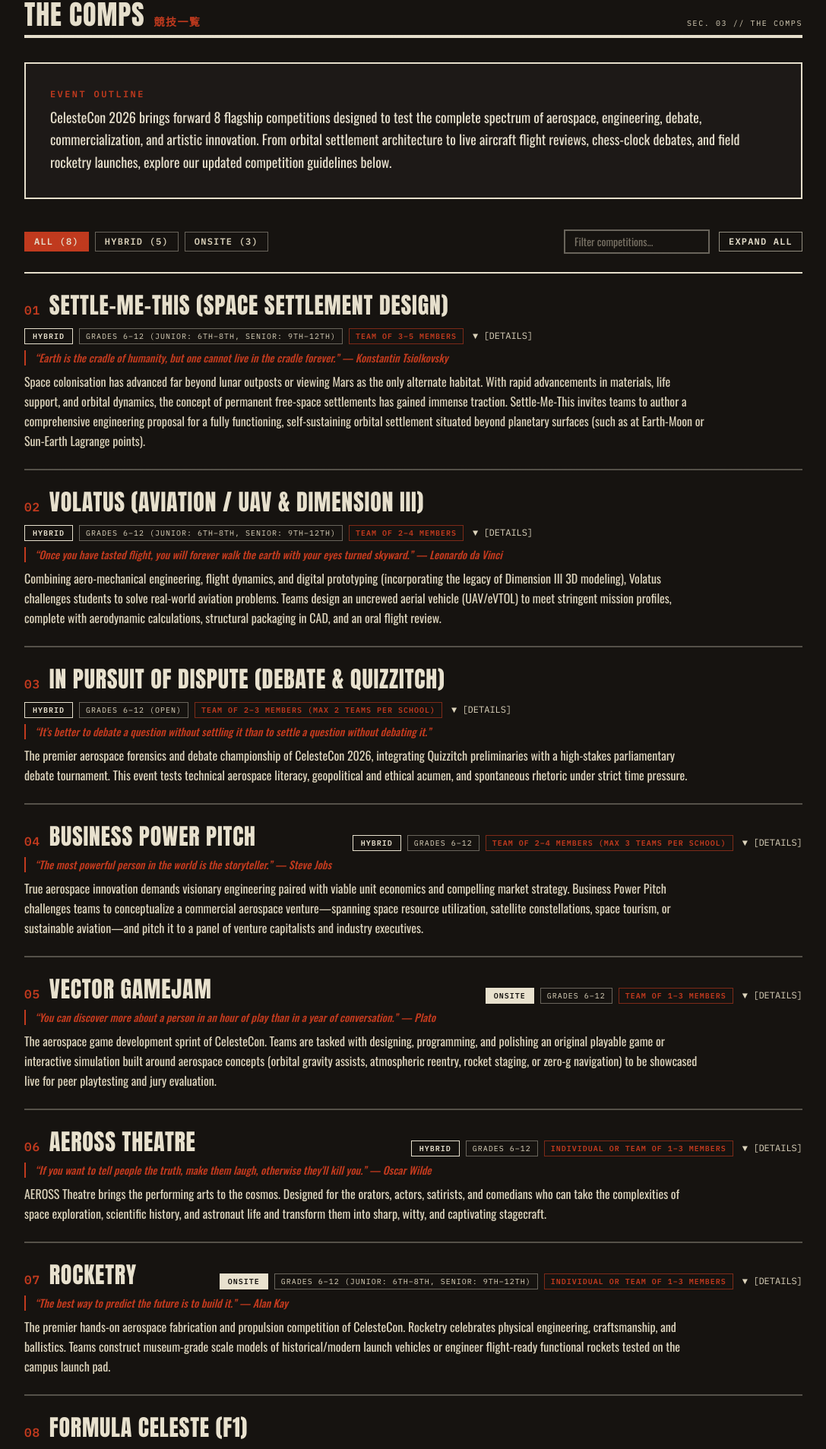
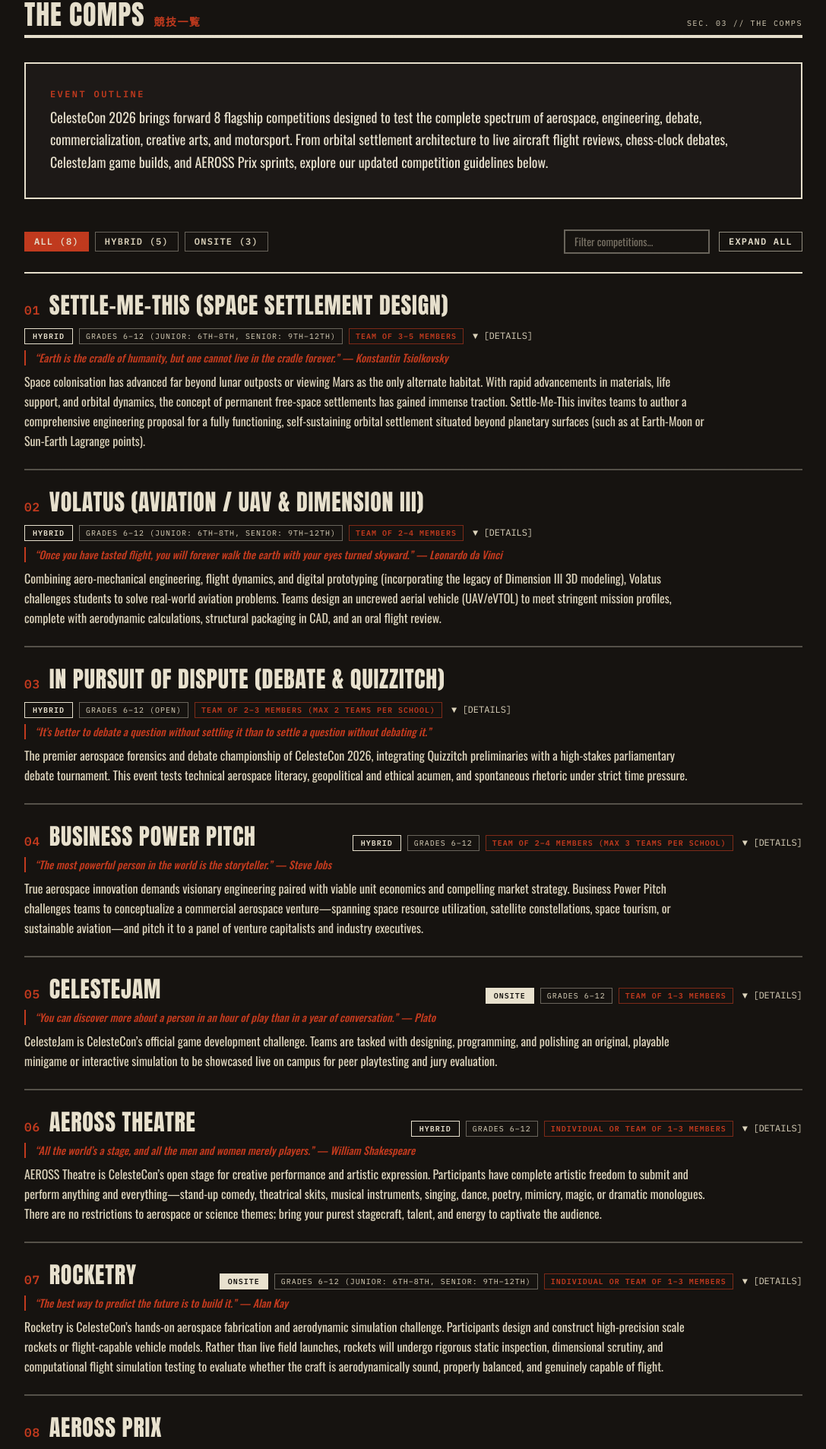
Before and after one commit to AerospaceSociety/CelesteCon-26, a React (Vite) app: page /comps in a window 1280 px wide. Shown: the part 137-2044 px from the top of the page at 76% size, without its empty margins (64-1151 px from the left). Built offline with nearby package versions, Linux system fonts and the light colour scheme.

Commit message:
Update event details: CelesteJam, AEROSS Theatre talent showcase, single offline rounds for Rocketry & AEROSS Prix

```diff
--- a/src/data/events.js
+++ b/src/data/events.js
@@ -1,7 +1,7 @@
 export const eventOutline = {
   title: 'Event Outline',
   description:
-    'CelesteCon 2026 brings forward 8 flagship competitions designed to test the complete spectrum of aerospace, engineering, debate, commercialization, and artistic innovation. From orbital settlement architecture to live aircraft flight reviews, chess-clock debates, and field rocketry launches, explore our updated competition guidelines below.'
+    'CelesteCon 2026 brings forward 8 flagship competitions designed to test the complete spectrum of aerospace, engineering, debate, commercialization, creative arts, and motorsport. From orbital settlement architecture to live aircraft flight reviews, chess-clock debates, CelesteJam game builds, and AEROSS Prix sprints, explore our updated competition guidelines below.'
 };
 
 export const events = [
@@ -190,32 +190,32 @@ export const events = [
   },
   {
     id: '05',
-    name: 'Vector GameJam',
+    name: 'CelesteJam',
     discipline: 'Game Development & Simulation',
     mode: 'Onsite',
     eligibility: 'Grades 6–12',
     team: 'Team of 1–3 members',
     quote: '“You can discover more about a person in an hour of play than in a year of conversation.” — Plato',
     overview:
-      'The aerospace game development sprint of CelesteCon. Teams are tasked with designing, programming, and polishing an original playable game or interactive simulation built around aerospace concepts (orbital gravity assists, atmospheric reentry, rocket staging, or zero-g navigation) to be showcased live for peer playtesting and jury evaluation.',
-    hook: 'Design, code, and polish a playable aerospace game for live playtesting and jury review.',
+      'CelesteJam is CelesteCon’s official game development challenge. Teams are tasked with designing, programming, and polishing an original, playable minigame or interactive simulation to be showcased live on campus for peer playtesting and jury evaluation.',
+    hook: 'Design, code, and polish a playable minigame for live campus playtesting and jury review.',
     rounds: [
       {
         title: 'Phase 1 (Theme Announcement & Build Sprint)',
-        desc: 'The central theme and mechanics constraints are revealed online. Teams have a dedicated sprint window to develop a fully playable game prototype in any game engine (Unity, Unreal Engine, Godot, WebGL/Three.js, or Pygame). Teams submit their playable build, source code repository link, and a 2-page Game Design Document (GDD) explaining core loop, physics models, and controls.'
+        desc: 'The central theme and mechanics constraints are revealed online. Teams have a dedicated sprint window to develop a fully playable game prototype in any game engine (Unity, Unreal Engine, Godot, WebGL/Three.js, or Pygame). Teams submit their playable build, source code repository link, and a 2-page Game Design Document (GDD) explaining core loop, mechanics, and controls.'
       },
       {
         title: 'Phase 2 (Arcade Expo, Peer Playtesting & Patch Sprint)',
-        desc: 'Finalists set up interactive stations in the CelesteCon Arcade Expo. All attendees and competing teams playtest and submit peer ratings. Industry game developers and software judges evaluate codebase quality, frame rate stability (targeted at 60 FPS), and physics fidelity. During the event, teams receive a surprise 45-minute "Curveball Patch Sprint" to implement a live feature update.'
+        desc: 'Finalists set up interactive stations in the CelesteCon Arcade Expo. All attendees and competing teams playtest and submit peer ratings. Industry game developers and software judges evaluate codebase quality, frame rate stability (targeted at 60 FPS), and mechanics design. During the event, teams receive a surprise 45-minute "Curveball Patch Sprint" to implement a live feature update.'
       }
     ],
     software: ['Unity', 'Unreal Engine', 'Godot', 'WebGL / Three.js', 'Python / Pygame', 'Raylib / C++'],
     criteria: [
-      'Gameplay mechanics, responsiveness & fun factor',
-      'Authentic incorporation of aerospace or orbital physics',
+      'Gameplay mechanics, responsiveness & player fun factor',
+      'Mechanics design, simulation fidelity & control responsiveness',
       'Software engineering quality, optimization & 60 FPS stability',
       'Visual aesthetics, UI clarity, sound design & polish',
-      'Execution of the surprise live patch sprint'
+      'Execution of the live surprise patch sprint'
     ],
     timeline: [
       { label: 'Theme Release', date: '72 hours prior to submission' },
@@ -227,30 +227,29 @@ export const events = [
   {
     id: '06',
     name: 'AEROSS Theatre',
-    discipline: 'Theatre, Satire & Improv',
+    discipline: 'Creative Arts & Talent Showcase',
     mode: 'Hybrid',
     eligibility: 'Grades 6–12',
     team: 'Individual or Team of 1–3 members',
-    quote: '“If you want to tell people the truth, make them laugh, otherwise they\'ll kill you.” — Oscar Wilde',
+    quote: '“All the world’s a stage, and all the men and women merely players.” — William Shakespeare',
     overview:
-      'AEROSS Theatre brings the performing arts to the cosmos. Designed for the orators, actors, satirists, and comedians who can take the complexities of space exploration, scientific history, and astronaut life and transform them into sharp, witty, and captivating stagecraft.',
-    hook: 'Performing arts, satire, stand-up comedy, and live aerospace improv on the main stage.',
+      'AEROSS Theatre is CelesteCon’s open stage for creative performance and artistic expression. Participants have complete artistic freedom to submit and perform anything and everything—stand-up comedy, theatrical skits, musical instruments, singing, dance, poetry, mimicry, magic, or dramatic monologues. There are no restrictions to aerospace or science themes; bring your purest stagecraft, talent, and energy to captivate the audience.',
+    hook: 'Open creative performance and talent showcase — comedy, skits, instruments, singing, and live stagecraft.',
     rounds: [
       {
         title: 'Round 1 (Online Audition Video)',
-        desc: 'Participants prepare and submit a 3 to 5 minute recorded video performance on an aerospace, aviation, or space science theme. Submissions may take the form of: theatrical skits, stand-up comedy routines, satirical news broadcasts (e.g., mission control bloopers), dramatic scientific monologues, or musical parodies.'
+        desc: 'Participants prepare and submit a 3 to 5 minute recorded video showcasing any talent of their choice—stand-up comedy, theatrical skits, musical instruments, vocal singing, dance, mono-acting, magic, or poetry. You have total creative freedom over your topic, genre, and style. Submissions are judged on artistic originality, technical proficiency, stage charisma, and entertainment value.'
       },
       {
-        title: 'Round 2 (Live Showcase & Improv at AVH)',
-        desc: 'Shortlisted finalists perform live in front of a packed audience at the Audio-Visual Hall (AVH). Following their prepared 5-minute set, performers face an impromptu "Spotlight Curveball": an on-the-spot aerospace scenario or audience prompt requiring 2 minutes of spontaneous comedic or dramatic improvisation.'
+        title: 'Round 2 (Onsite Finals — Talent Showcase)',
+        desc: 'Shortlisted finalists take the main stage live at the Audio-Visual Hall (AVH) in an electrifying talent show format. Acts are not restricted to skits; finalists can perform live musical sets, comedy routines, theatrical pieces, vocal performances, or multi-talent acts. Teams will be evaluated on stage presence, timing, delivery, audience engagement, and overall entertainment quotient.'
       }
     ],
     criteria: [
-      'Wit, comedic timing, or dramatic storytelling',
-      'Creative connection to aerospace themes and scientific tropes',
-      'Vocal projection, body language & stage charisma',
-      'Audience connection & engagement',
-      'Adaptability, quick thinking & spontaneous improv skill'
+      'Creativity, originality & artistic expression',
+      'Skill and technical execution (acting, vocals, instrumentation, timing)',
+      'Stage presence, confidence & crowd engagement',
+      'Pacing, delivery & overall entertainment quotient'
     ],
     timeline: [
       { label: 'Video Audition Submission', date: 'TBA' },
@@ -262,63 +261,59 @@ export const events = [
   {
     id: '07',
     name: 'Rocketry',
-    discipline: 'Model Craft & Flight Propulsion',
+    discipline: 'Model Craft & Aerodynamic Flight Simulation',
     mode: 'Onsite',
     eligibility: 'Grades 6–12 (Junior: 6th–8th, Senior: 9th–12th)',
     team: 'Individual or Team of 1–3 members',
     quote: '“The best way to predict the future is to build it.” — Alan Kay',
     overview:
-      'The premier hands-on aerospace fabrication and propulsion competition of CelesteCon. Rocketry celebrates physical engineering, craftsmanship, and ballistics. Teams construct museum-grade scale models of historical/modern launch vehicles or engineer flight-ready functional rockets tested on the campus launch pad.',
-    hook: 'Build and launch high-powered scale models and functional rocket craft on the launch pad.',
+      'Rocketry is CelesteCon’s hands-on aerospace fabrication and aerodynamic simulation challenge. Participants design and construct high-precision scale rockets or flight-capable vehicle models. Rather than live field launches, rockets will undergo rigorous static inspection, dimensional scrutiny, and computational flight simulation testing to evaluate whether the craft is aerodynamically sound, properly balanced, and genuinely capable of flight.',
+    hook: 'Design, fabricate, and simulate flight-capable rocket models evaluated through aerodynamic testing.',
     categories: [
       {
-        name: 'Track A — Scale & Static Display Craft (Junior & Senior)',
-        desc: 'Precise scale reproductions of historical or modern launch vehicles, planetary landers, or space probes. Evaluated on fidelity, paint finish, structural symmetry, internal staging detailing, and scale accuracy.'
+        name: 'Junior Division (Grades 6–8)',
+        desc: 'Scale model craft, structural symmetry, material selection, fin alignment, and basic center of gravity (CG) / center of pressure (CP) balance verification.'
       },
       {
-        name: 'Track B — Flight Propulsion & Launch (Senior: 9th–12th)',
-        desc: 'Functional rocket craft powered by certified commercial solid model rocket motors (Class A–D) or pneumatic multi-stage water propulsion systems. Evaluated on stability, straight ascent trajectory, altitude, and safe parachute/streamer recovery.'
+        name: 'Senior Division (Grades 9–12)',
+        desc: 'Advanced aerodynamic design, precision Barrowman stability calculations, recovery bay mechanisms, and multi-variable flight simulation profiles (using OpenRocket / RockSim or analytical models).'
       }
     ],
     rounds: [
       {
-        title: 'Round 1 (Fabrication Dossier & Safety Declaration)',
-        desc: 'Teams register their chosen track and submit a technical dossier including: dimensioned CAD/orthographic blueprints, material specs, Barrowman aerodynamic stability calculations (showing Center of Pressure CP behind Center of Gravity CG by at least 1.0 to 2.0 calibers), and parachute deployment schematics.'
-      },
-      {
-        title: 'Round 2 (Technical Inspection & Live Launch Field Trials)',
-        desc: 'On the day of the event, all models undergo a mandatory static scrutineering inspection in the Open Arena. Track A entries are displayed in an open exhibition. Track B flight rockets undergo motor/igniter safety clearance by faculty marshals, followed by official launch pad trials on the campus athletic grounds with altitude tracking and recovery verification.'
+        title: 'Single Onsite Round (Static Scrutineering, Simulation & Flight Readiness Test)',
+        desc: 'A single comprehensive offline competition held on campus during CelesteCon. Participants bring their fabricated rocket models along with their technical design dossier (or simulation file). The competition comprises: (1) Physical Scrutineering — inspection of craftsmanship, fin alignment, structural integrity, and weight distribution; (2) Aerodynamic Stability & Simulation Test — verification of Center of Gravity (CG) vs Center of Pressure (CP) using Barrowman formulas and digital flight simulations (OpenRocket / RockSim) to simulate apogee, trajectory, velocity curves, and verify genuine flight capability; and (3) Recovery Mechanism Inspection — examination of parachute/streamer bay deployment readiness. Note: Physical rockets will not be launched into the air; all flight evaluations are performed through simulation, bench, and stability testing.'
       }
     ],
     safetyRules: [
-      'Only commercially manufactured, certified model rocket motors (Class A through D) or standard pneumatic water pressure systems are permitted.',
-      'Strictly no homemade chemical propellants, unauthorized fireworks, or pyrotechnics of any kind. Violation results in immediate disqualification.',
-      'Flight rockets must demonstrate a static stability margin of at least 1.0 body diameter (caliber) prior to launch clearance.',
-      'All launches are conducted under the direct supervision of range safety officers at the designated outdoor range with safe standoff distances.',
-      'Every flight rocket must incorporate a reliable recovery system (parachute, streamer, or tumble recovery) to prevent ballistic impact.'
+      'Physical rockets will NOT be launched at the venue. All flight capabilities are assessed via software simulation and physical bench testing.',
+      'Strictly no live pyrotechnic motors, chemical propellants, igniters, or explosive substances may be brought onto school grounds.',
+      'Models must be structurally sound and safe for hands-on inspection and measurement by the judging panel.'
     ],
     criteria: [
-      'Track A: Scale accuracy & proportions · Craftsmanship & finish · Detailing & material selection · Technical write-up',
-      'Track B: Barrowman aerodynamic stability & safety clearance · Launch rail exit velocity & trajectory · Parachute deployment reliability · Clean recovery'
+      'Craftsmanship, dimensional fidelity, symmetry & finish',
+      'Aerodynamic stability margin (Barrowman calculations & CG/CP verification)',
+      'Flight simulation accuracy (apogee estimation, thrust-to-weight modeling, trajectory)',
+      'Internal packaging & parachute/recovery system deployment design',
+      'Technical defense and oral presentation before the jury'
     ],
     timeline: [
-      { label: 'Registration & Blueprint Declaration', date: 'TBA' },
-      { label: 'Build Window', date: 'September – October 2026' },
-      { label: 'Static Inspection & Range Launch', date: 'CelesteCon 2026' }
+      { label: 'Registration Deadline', date: 'TBA' },
+      { label: 'Onsite Competition & Technical Evaluation', date: 'CelesteCon 2026' }
     ],
     isDraft: false
   },
   {
     id: '08',
-    name: 'Formula Celeste (F1)',
-    discipline: 'F1 Motorsport & Aerodynamic Engineering',
+    name: 'AEROSS Prix',
+    discipline: 'Miniature F1 Motorsport & Aerodynamic Engineering',
     mode: 'Onsite',
     eligibility: 'Grades 6–12 (Junior: 6th–8th, Senior: 9th–12th)',
     team: 'Team of 3–5 members (max 3 teams per school)',
     quote: '“Simplify, then add lightness.” — Colin Chapman',
     overview:
-      'The miniature Formula 1 engineering challenge of CelesteCon. Teams design, simulate, manufacture, and race miniature CO2-cartridge powered racing cars along a 20-meter high-speed track. Formula Celeste merges computational fluid dynamics (CFD), CNC/3D manufacturing precision, aerodynamic downforce analysis, enterprise team branding, and lightning-fast track racing.',
-    hook: 'Design, manufacture, brand, and race miniature F1 cars on the competition racetrack.',
+      'AEROSS Prix is CelesteCon’s premier miniature Formula 1 engineering and racing challenge. Teams design, manufacture, brand, and race miniature CO2-cartridge powered racing cars along a 20-meter high-speed track. AEROSS Prix merges computational fluid dynamics (CFD), precision CNC/3D manufacturing, aerodynamic downforce analysis, enterprise pit branding, and lightning-fast track sprints.',
+    hook: 'Design, manufacture, brand, and race miniature F1 cars in an action-packed onsite Grand Prix.',
     categories: [
       {
         name: 'Junior Division (Grades 6–8)',
@@ -331,12 +326,8 @@ export const events = [
     ],
     rounds: [
       {
-        title: 'Round 1 (Engineering Dossier & CAD Submission)',
-        desc: 'Teams submit an exhaustive engineering dossier including: complete 3D CAD model (.STEP / .F3D), CFD pressure coefficient and drag analysis, weight and center-of-mass balance, manufacturing process sheets, and enterprise portfolio (team identity, livery, sponsorship concept, and uniform designs).'
-      },
-      {
-        title: 'Round 2 (Technical Scrutineering, Pit Defense & Track Races)',
-        desc: 'On race day, cars enter official Parc Fermé for scrutineering (weight check, minimum ground clearance, wheel track, CO2 canister chamber dimensions). Teams defend their design decisions and aerodynamic trade-offs in an oral presentation at their team pit display. Finally, cars compete in head-to-head timed runs down the 20-meter tethered track with laser-sensor timing gates measuring reaction time and elapsed sprint speed.'
+        title: 'Single Onsite Round (Scrutineering, Pit Defense & Track Races)',
+        desc: 'A high-octane single offline competition held on campus during CelesteCon. Teams bring their engineered miniature F1 cars, CAD/CFD documentation, and pit displays. The day is divided into three key phases: (1) Technical Scrutineering — inspection of dimensions, minimum weight thresholds, wheel track, and CO2 canister chamber alignment; (2) Enterprise & Engineering Defense — oral presentation of CAD/CFD design, manufacturing process, and team livery at their pit display; and (3) Official Track Races — head-to-head sprint racing down the 20-meter track powered by standard CO2 canisters with laser-sensor timing measuring reaction speed and sprint times.'
       }
     ],
     safetyRules: [
@@ -353,7 +344,7 @@ export const events = [
       'Engineering presentation & jury technical defense'
     ],
     timeline: [
-      { label: 'Registration & CAD Submission', date: 'TBA' },
+      { label: 'Registration Deadline', date: 'TBA' },
       { label: 'Scrutineering & Pit Set-up', date: 'Race Day Morning' },
       { label: 'Grand Prix Track Races & Finals', date: 'CelesteCon 2026' }
     ],
```
